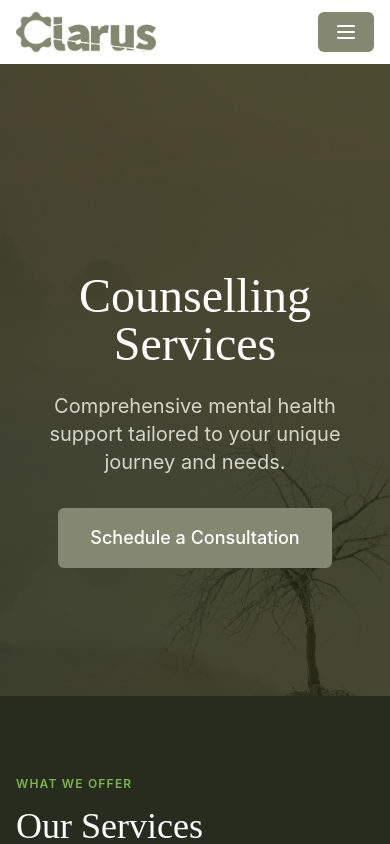
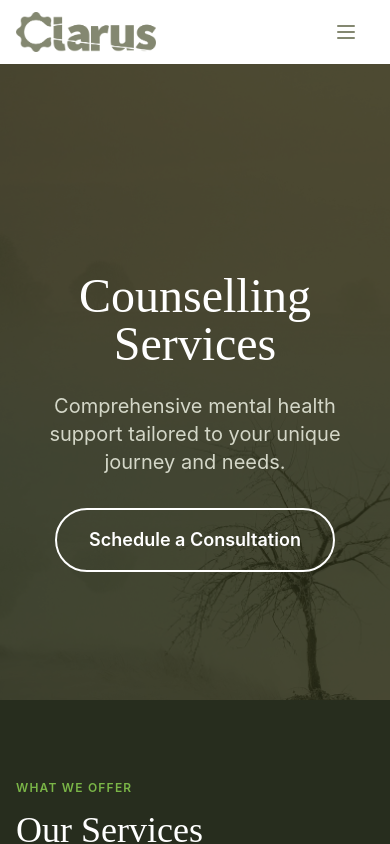
Before and after one commit to Abraham-Ogbumah/clarus, a React (Vite) app: page /services in a window 390 px wide. Shown: the top 844 px of the page. Built offline with nearby package versions, Linux system fonts and the light colour scheme.

Commit message:
update to buttons

```diff
--- a/src/components/common/Button.jsx
+++ b/src/components/common/Button.jsx
@@ -3,40 +3,61 @@ import PropTypes from "prop-types";
 const Button = ({
   children,
   variant = "primary",
+  size = "md",
   className = "",
   href,
   target,
+  disabled,
+  // Destructure size so it never reaches the DOM element
   ...props
 }) => {
   const variants = {
+    // Solid accent-green — main CTA
     primary:
-      "bg-clarus-sage-green text-white px-4 py-2 rounded-md hover:bg-clarus-accent-green hover:text-white transition-colors border-0",
+      "bg-clarus-accent-green text-white border-0 hover:bg-green-600 shadow-sm hover:shadow-md",
+    // White outline — for use on dark backgrounds
     secondary:
-      "bg-white text-clarus-sage-green border-2 border-clarus-sage-green hover:bg-clarus-accent-green hover:text-white hover:border-clarus-accent-green transition-colors",
-    text: "text-clarus-sage-green hover:text-clarus-accent-green underline transition-colors",
+      "bg-transparent text-white border-2 border-white hover:bg-white hover:text-clarus-dark",
+    // Accent-green outline — for use on light backgrounds
+    outline:
+      "bg-transparent text-clarus-accent-green border-2 border-clarus-accent-green hover:bg-clarus-accent-green hover:text-white",
+    // Subtle ghost — icon buttons, nav toggles
+    ghost:
+      "bg-transparent text-clarus-sage-green hover:text-clarus-accent-green border-0 shadow-none",
+    // Mobile nav — full-width primary
     mobile:
-      "w-full mt-2 bg-clarus-sage-green text-white px-4 py-2 rounded-md hover:bg-clarus-accent-green hover:text-white transition-colors border-0",
+      "w-full bg-clarus-accent-green text-white border-0 hover:bg-green-600 shadow-sm",
   };
 
-  const baseClasses = `px-4 py-2 rounded-md transition-all duration-300 ${variants[variant]} ${className}`;
+  const sizes = {
+    sm: "px-4 py-2 text-sm",
+    md: "px-6 py-3 text-base",
+    lg: "px-8 py-4 text-lg",
+  };
 
-  // If href is provided, render as an anchor tag
+  const base = [
+    "inline-flex items-center justify-center",
+    "font-semibold rounded-full",
+    "transition-all duration-200",
+    "focus:outline-none focus:ring-2 focus:ring-clarus-accent-green focus:ring-offset-2",
+    variants[variant] ?? variants.primary,
+    sizes[size] ?? sizes.md,
+    disabled ? "opacity-50 cursor-not-allowed pointer-events-none" : "",
+    className,
+  ]
+    .filter(Boolean)
+    .join(" ");
+
   if (href) {
     return (
-      <a
-        href={href}
-        target={target}
-        className={`${baseClasses} inline-block text-center no-underline`}
-        {...props}
-      >
+      <a href={href} target={target} className={base} {...props}>
         {children}
       </a>
     );
   }
 
-  // Otherwise, render as a button
   return (
-    <button className={baseClasses} {...props}>
+    <button className={base} disabled={disabled} {...props}>
       {children}
     </button>
   );
@@ -44,10 +65,18 @@ const Button = ({
 
 Button.propTypes = {
   children: PropTypes.node.isRequired,
-  variant: PropTypes.string,
+  variant: PropTypes.oneOf([
+    "primary",
+    "secondary",
+    "outline",
+    "ghost",
+    "mobile",
+  ]),
+  size: PropTypes.oneOf(["sm", "md", "lg"]),
   className: PropTypes.string,
   href: PropTypes.string,
   target: PropTypes.string,
+  disabled: PropTypes.bool,
 };
 
 export default Button;
--- a/src/components/contact/ContactForm.jsx
+++ b/src/components/contact/ContactForm.jsx
@@ -108,8 +108,10 @@ const ContactForm = ({ onSubmit }) => {
       )}
       <Button
         type="submit"
+        variant="primary"
+        size="md"
         disabled={isSubmitting}
-        className={`w-full bg-clarus-accent-green hover:bg-clarus-accent-green text-white font-semibold py-3 px-6 rounded-md transition-all duration-200 border-0 shadow-md hover:shadow-lg ${isSubmitting ? "opacity-50 cursor-not-allowed" : ""}`}
+        className="w-full"
       >
         {isSubmitting ? "Sending..." : "Send Message"}
       </Button>
--- a/src/components/home/Hero.jsx
+++ b/src/components/home/Hero.jsx
@@ -21,8 +21,7 @@ const Hero = () => {
             </p> */}
             <Button
               variant="primary"
-              size="large"
-              className="px-8 py-4 text-lg"
+              size="lg"
               href="https://www.gorendezvous.com/en/ClarusCounsellingandPsychotherapy"
             >
               Book Your Session
--- a/src/components/layout/Navigation/DesktopNav.jsx
+++ b/src/components/layout/Navigation/DesktopNav.jsx
@@ -21,7 +21,7 @@ const DesktopNav = ({ currentPath }) => {
         href="https://www.gorendezvous.com/en/ClarusCounsellingandPsychotherapy"
         target="_blank"
         variant="primary"
-        size="large"
+        size="sm"
       >
         Book Your Session
       </Button>
--- a/src/components/layout/Navigation/MobileNav.jsx
+++ b/src/components/layout/Navigation/MobileNav.jsx
@@ -33,7 +33,7 @@ const MobileNav = ({ isOpen, currentPath, setIsOpen }) => {
         ))}
         <Button
           variant="mobile"
-          size="large"
+          size="md"
           href="https://www.gorendezvous.com/en/ClarusCounsellingandPsychotherapy"
         >
           Book Your Session
--- a/src/components/layout/Navigation/index.jsx
+++ b/src/components/layout/Navigation/index.jsx
@@ -70,9 +70,10 @@ const Navigation = () => {
 
             <div className="md:hidden flex items-center">
               <Button
+                variant="ghost"
+                size="sm"
                 onClick={toggleMobileMenu}
                 aria-label={isOpen ? "Close menu" : "Open menu"}
-                className="bg-clarus-sage-green text-white-600 hover:text-white-900 focus:outline-none"
               >
                 {isOpen ? (
                   <X className="w-6 h-6" />
--- a/src/pages/Contact.jsx
+++ b/src/pages/Contact.jsx
@@ -63,9 +63,8 @@ const ContactPage = () => {
                 your journey to wellness.
               </p>
               <Button
-                variant="primary"
-                size="large"
-                className="px-8 py-4 text-lg"
+                variant="secondary"
+                size="lg"
                 href="https://www.gorendezvous.com/en/ClarusCounsellingandPsychotherapy"
               >
                 Book Your Session
@@ -150,7 +149,7 @@ const ContactPage = () => {
             </p>
             <Button
               variant="primary"
-              className="bg-clarus-accent-green hover:bg-green-600 border-0 px-6 md:px-8 py-3 md:py-4 text-base md:text-lg"
+              size="lg"
               href="https://www.gorendezvous.com/en/ClarusCounsellingandPsychotherapy"
             >
               Book Online
--- a/src/pages/Services.jsx
+++ b/src/pages/Services.jsx
@@ -116,9 +116,8 @@ const ServicesPage = () => {
                 journey and needs.
               </p>
               <Button
-                variant="primary"
-                size="large"
-                className="px-8 py-4 text-lg"
+                variant="secondary"
+                size="lg"
                 href="https://www.gorendezvous.com/en/ClarusCounsellingandPsychotherapy"
               >
                 Schedule a Consultation
@@ -272,8 +271,7 @@ const ServicesPage = () => {
           <div className="text-center mt-14">
             <Button
               variant="primary"
-              size="large"
-              className="px-8 py-4 text-lg"
+              size="lg"
               href="https://www.gorendezvous.com/en/ClarusCounsellingandPsychotherapy"
             >
               Begin Your Journey
```
